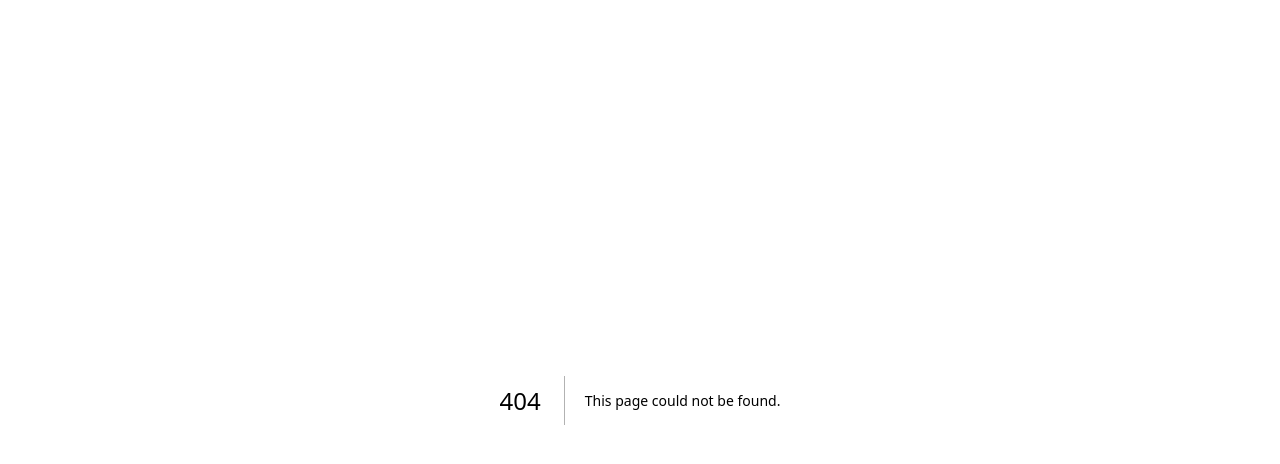
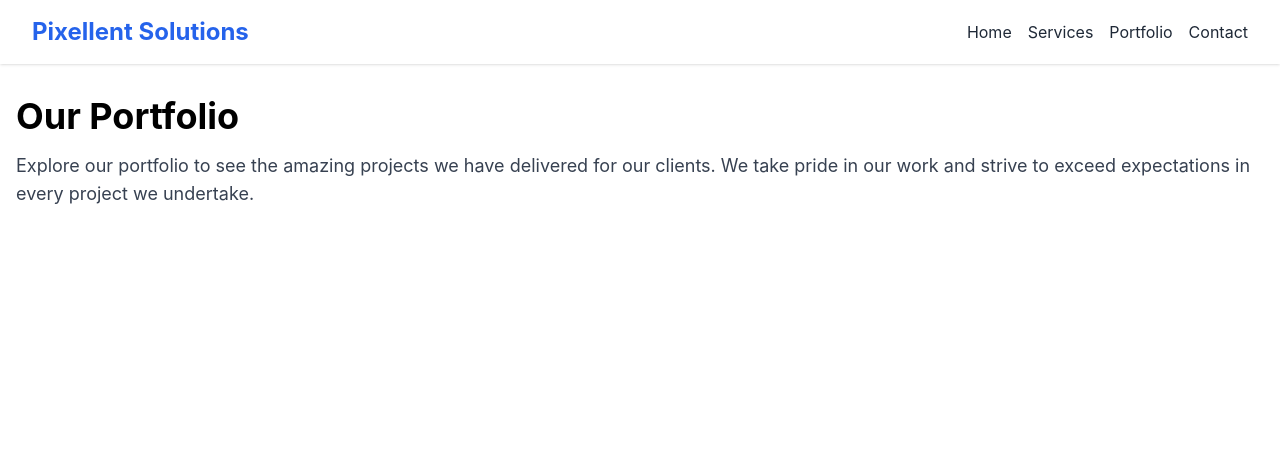
Before and after one commit to Pixellent-Solutions-LLC/pixellentsolutions, a Next.js app: page /portfolio in a window 1280 px wide. Before the commit this address had no page. Shown: the top 464 px of the page. Built offline with nearby package versions, Linux system fonts and the light colour scheme.

Commit message:
added routes and small updates

```diff
--- /dev/null
+++ b/app/contact/page.tsx
@@ -0,0 +1,17 @@
+import { Metadata } from "next";
+
+export const metadata: Metadata = {
+  title: "Contact - Pixellent Solutions LLC",
+};
+
+export default function ContactPage() {
+  return (
+    <div className="container mx-auto px-4 py-8">
+      <h1 className="text-4xl font-bold mb-4">Contact Us</h1>
+      <p className="text-lg text-gray-700 dark:text-gray-300">
+        We'd love to hear from you! If you have any questions, comments, or inquiries, please feel free to reach out to us.
+      </p>
+      {/* Add contact form or contact details here */}
+    </div>
+  );
+}
--- a/app/layout.tsx
+++ b/app/layout.tsx
@@ -1,9 +1,14 @@
-import "styles/tailwind.css"
+'use client';
 
+import "styles/tailwind.css";
+import { Navbar } from "components/Navbar/Navbar";
 export default function RootLayout({ children }: { children: React.ReactNode }) {
   return (
     <html lang="en">
-      <body>{children}</body>
+      <body>
+        <Navbar />
+        {children}
+      </body>
     </html>
-  )
+  );
 }
--- /dev/null
+++ b/app/portfolio/page.tsx
@@ -0,0 +1,17 @@
+import { Metadata } from "next";
+
+export const metadata: Metadata = {
+  title: "Portfolio - Pixellent Solutions LLC",
+};
+
+export default function PortfolioPage() {
+  return (
+    <div className="container mx-auto px-4 py-8">
+      <h1 className="text-4xl font-bold mb-4">Our Portfolio</h1>
+      <p className="text-lg text-gray-700 dark:text-gray-300">
+        Explore our portfolio to see the amazing projects we have delivered for our clients. We take pride in our work and strive to exceed expectations in every project we undertake.
+      </p>
+      {/* Add portfolio items here */}
+    </div>
+  );
+}
--- /dev/null
+++ b/app/services/page.tsx
@@ -0,0 +1,17 @@
+import { Metadata } from "next";
+
+export const metadata: Metadata = {
+  title: "Services - Pixellent Solutions LLC",
+};
+
+export default function ServicesPage() {
+  return (
+    <div className="container mx-auto px-4 py-8">
+      <h1 className="text-4xl font-bold mb-4">Our Services</h1>
+      <p className="text-lg text-gray-700 dark:text-gray-300">
+        At Pixellent Solutions LLC, we offer a wide range of services to help your business grow. Our expertise includes web development, mobile app development, and custom software solutions tailored to your needs.
+      </p>
+      {/* Add more detailed descriptions of services here */}
+    </div>
+  );
+}
--- /dev/null
+++ b/components/Navbar/Navbar.tsx
@@ -0,0 +1,104 @@
+'use client';
+
+import Link from 'next/link';
+import { useState } from 'react';
+import { cva, type VariantProps } from 'class-variance-authority';
+import { twMerge } from 'tailwind-merge';
+
+const navbar = cva(
+  [
+    'bg-white',
+    'dark:bg-gray-900',
+    'shadow',
+  ],
+  {
+    variants: {
+      color: {
+        light: ['bg-white', 'dark:bg-gray-900'],
+        dark: ['bg-gray-800', 'dark:bg-black'],
+      },
+    },
+    defaultVariants: {
+      color: 'light',
+    },
+  }
+);
+
+export interface NavbarProps extends VariantProps<typeof navbar> {
+  className?: string;
+}
+
+export const Navbar: React.FC<NavbarProps> = ({ className, color }) => {
+  const [isOpen, setIsOpen] = useState(false);
+
+  return (
+    <nav className={twMerge(navbar({ color }), className)}>
+      <div className="max-w-7xl mx-auto px-4 sm:px-6 lg:px-8">
+        <div className="flex items-center justify-between h-16">
+          <div className="flex items-center">
+            <Link href="/" className="text-2xl font-bold text-blue-600 dark:text-white">
+              Pixellent Solutions
+            </Link>
+          </div>
+          <div className="hidden md:flex md:items-center md:space-x-4">
+            <Link href="/" className="text-gray-800 dark:text-gray-200 hover:text-blue-600 dark:hover:text-blue-400">
+              Home
+            </Link>
+            <Link href="/services" className="text-gray-800 dark:text-gray-200 hover:text-blue-600 dark:hover:text-blue-400">
+              Services
+            </Link>
+            <Link href="/portfolio" className="text-gray-800 dark:text-gray-200 hover:text-blue-600 dark:hover:text-blue-400">
+              Portfolio
+            </Link>
+            <Link href="/contact" className="text-gray-800 dark:text-gray-200 hover:text-blue-600 dark:hover:text-blue-400">
+              Contact
+            </Link>
+          </div>
+          <div className="-mr-2 flex md:hidden">
+            <button
+              onClick={() => setIsOpen(!isOpen)}
+              type="button"
+              className="bg-gray-100 dark:bg-gray-800 inline-flex items-center justify-center p-2 rounded-md text-gray-800 dark:text-gray-200 hover:text-gray-500 hover:bg-gray-200 dark:hover:bg-gray-700 focus:outline-none"
+            >
+              <svg className="h-6 w-6" stroke="currentColor" fill="none" viewBox="0 0 24 24">
+                {isOpen ? (
+                  <path
+                    fillRule="evenodd"
+                    clipRule="evenodd"
+                    d="M6 18L18 6M6 6l12 12"
+                  />
+                ) : (
+                  <path
+                    strokeLinecap="round"
+                    strokeLinejoin="round"
+                    strokeWidth="2"
+                    d="M4 6h16M4 12h16M4 18h16"
+                  />
+                )}
+              </svg>
+            </button>
+          </div>
+        </div>
+      </div>
+
+      {isOpen && (
+        <div className="md:hidden">
+          <div className="px-2 pt-2 pb-3 space-y-1 sm:px-3">
+            <Link href="/" className="block px-3 py-2 rounded-md text-base font-medium text-gray-800 dark:text-gray-200 hover:text-blue-600 dark:hover:text-blue-400">
+              Home
+            </Link>
+            <Link href="/services" className="block px-3 py-2 rounded-md text-base font-medium text-gray-800 dark:text-gray-200 hover:text-blue-600 dark:hover:text-blue-400">
+              Services
+            </Link>
+            <Link href="/portfolio" className="block px-3 py-2 rounded-md text-base font-medium text-gray-800 dark:text-gray-200 hover:text-blue-600 dark:hover:text-blue-400">
+              Portfolio
+            </Link>
+            <Link href="/contact" className="block px-3 py-2 rounded-md text-base font-medium text-gray-800 dark:text-gray-200 hover:text-blue-600 dark:hover:text-blue-400">
+              Contact
+            </Link>
+          </div>
+        </div>
+      )}
+    </nav>
+  );
+};
```
Also changed, not shown: 1 other file (tests, documents, lock files or other folders).
